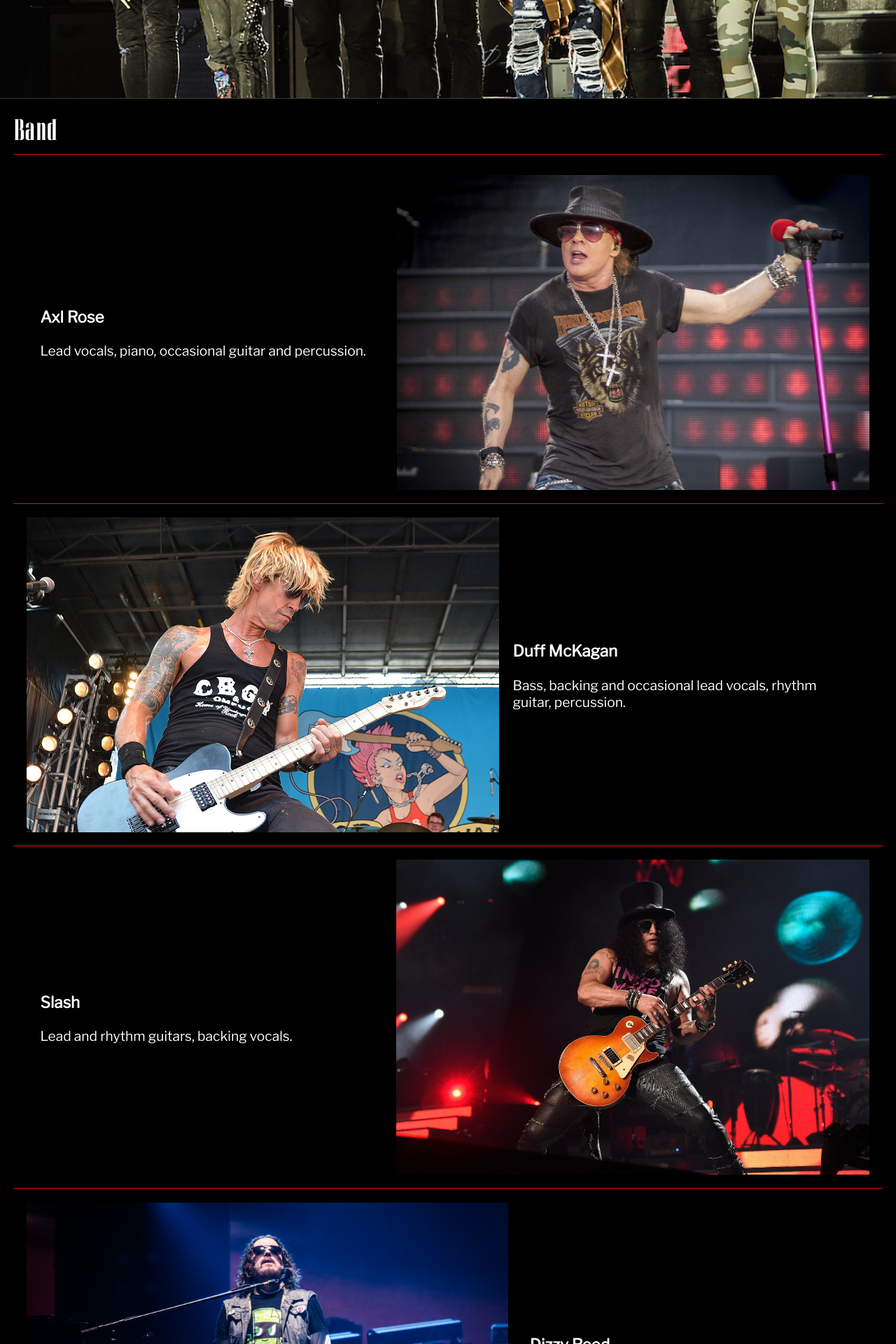
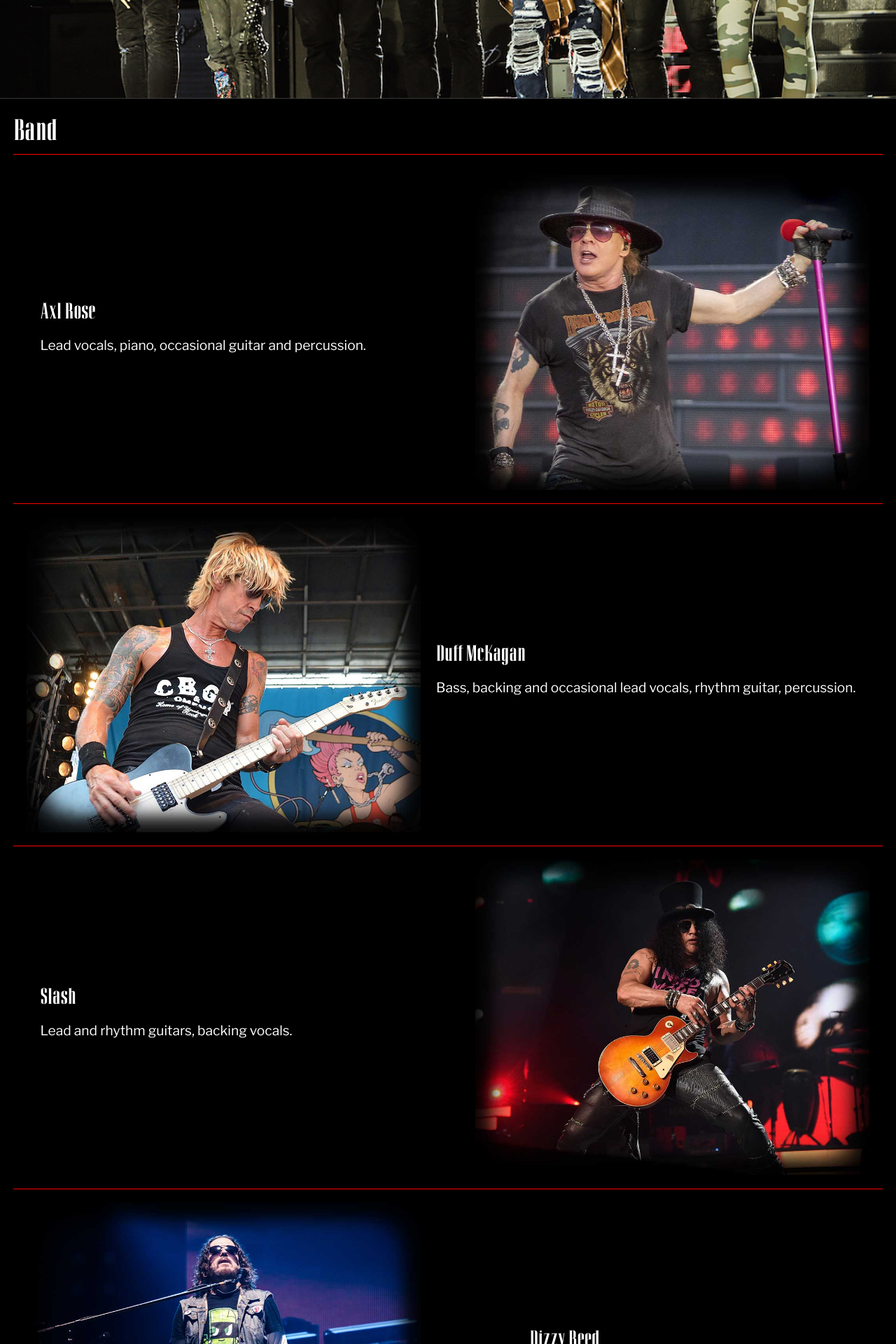
Before and after one commit to Awkes/jekyll-gnr, a Jekyll site: the page built from band.md, in a window 1280 px wide. Shown: the part 534-2454 px from the top of the page at 70% size. Built offline with Jekyll 4.4.1, drawn with Linux system fonts in a browser that asks for light colours.

Commit message:
Optimerat/ändrat bilder mm

```diff
--- a/_data/band.yml
+++ b/_data/band.yml
@@ -15,7 +15,7 @@
   image: /assets/images/band-richard.jpg
 - name: Frank Ferrer
   instruments: Drums, percussion, occasional backing vocals.
-  image: /assets/images/band-frank.png
+  image: /assets/images/band-frank.jpg
 - name: Melissa Reese
   instruments: Keyboards, synthesizers, sub-bass, programming, backing vocals.
   image: /assets/images/band-melissa.jpg
--- a/_sass/main.scss
+++ b/_sass/main.scss
@@ -15,13 +15,14 @@
   min-height: 100vh;
 }
 main,footer { padding: 1em; }
-h1,h2 {
+h1,h2,h3 {
   font-family: Opticorvinus;
   font-weight: normal;
   margin: 0;
 }
 h1 { font-size: 3em; }
 h2 { font-size: 2em; }
+h3 { font-size: 1.5em; }
 
 hr {
   border: 0;
--- a/band.md
+++ b/band.md
@@ -5,17 +5,16 @@
 ---
 
 ## Band
-
-<hr>
+---
 
 {% for member in site.data.band %}
 <div class="band-member">
-  <div class="band-member-info">
+  <div class="band-member-info band-ani">
     <h3>{{member.name}}</h3>
     <p>
       {{member.instruments}}
     </p>
   </div>
-  <img class="band-member-img" src="{{member.image}}" alt="{{member.name}}">
+  <img class="band-member-img band-ani" src="{{member.image}}" alt="{{member.name}}">
 </div>
 {% endfor %}
```
Also changed, not shown: tour.md (+1 -1 lines), assets/images/band-axl.jpg, assets/images/band-dizzy.jpg, assets/images/band-duff.jpg, assets/images/band-frank.jpg (added), assets/images/band-melissa.jpg, assets/images/band-richard.jpg, assets/images/band-slash.jpg, assets/images/tour.jpg (added).
